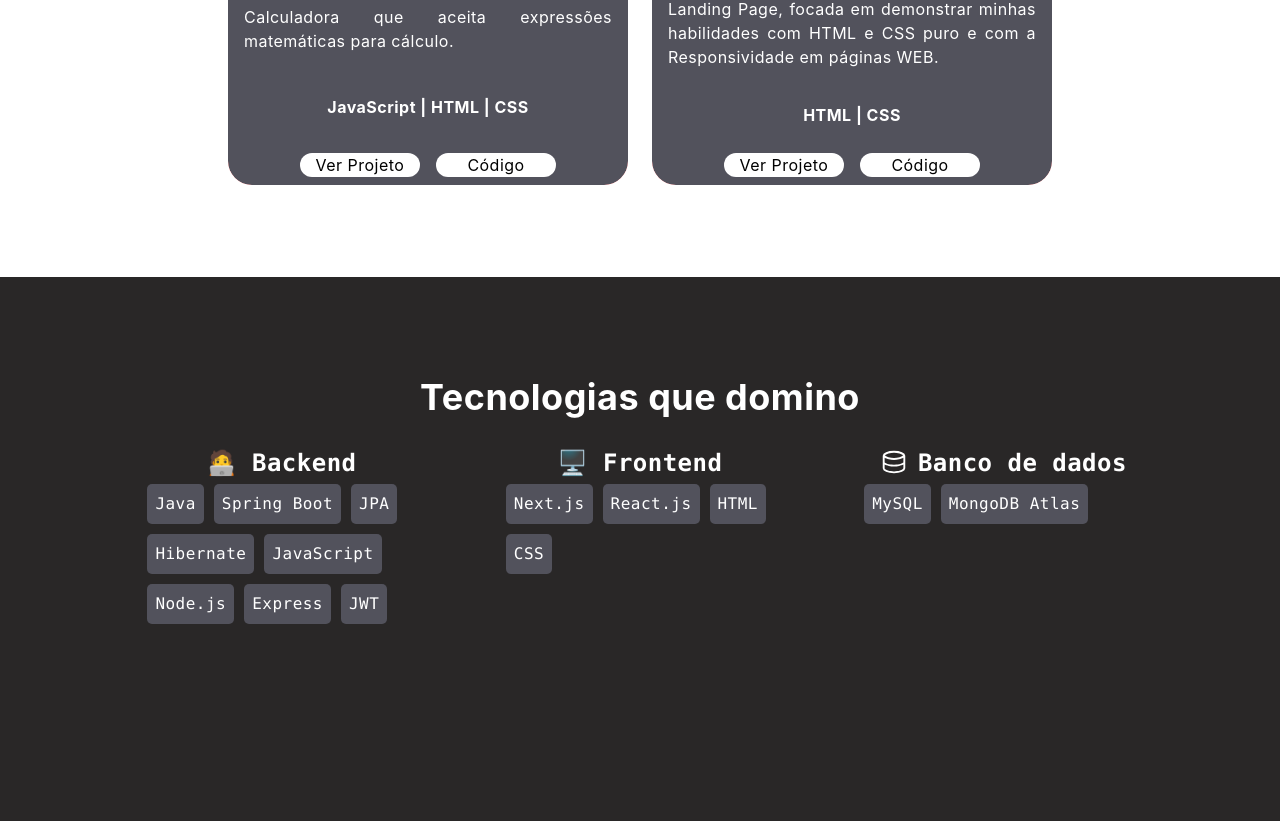
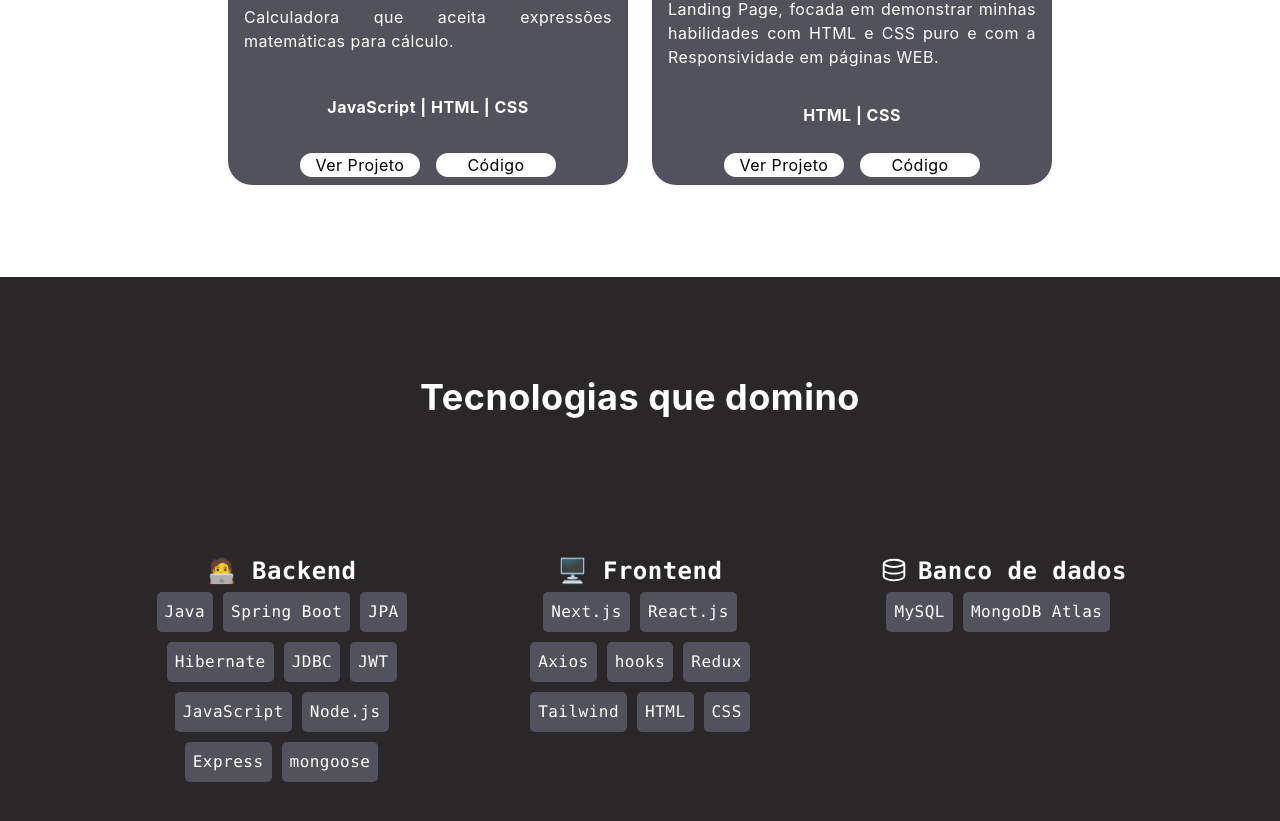
Before and after one commit to Gabriel-Sales-Mendonca/portfolio, a Next.js app: page / in a window 1280 px wide. Shown: the part 1777-2598 px from the top of the page. Before the commit the page ends 2406 px from the top, so only its background shows below. Built offline with nearby package versions, Linux system fonts and the light colour scheme.

Commit message:
refactor(technologies): Adicionei novas tecnologias

```diff
--- a/src/app/globals.css
+++ b/src/app/globals.css
@@ -58,11 +58,11 @@ body {
   @apply bg-white rounded-xl w-30 cursor-pointer text-black hover:bg-blue-700 hover:text-white
 }
 
-.section-technologies > * {
-  @apply mx-[40px] w-[30%]
+.section-technologies > div {
+  @apply mx-[40px] w-[30%] mt-[10%]
 }
 
-.section-technologies > * > h3 {
+.section-technologies > div > h3 {
   @apply text-center
 }
 
--- a/src/app/page.tsx
+++ b/src/app/page.tsx
@@ -162,27 +162,33 @@ export default function Home() {
         </div>
       </section>
 
-      <section id="technologies" className="text-white w-full pt-[100px]">
+      <section id="technologies" className="text-white w-full min-h-screen pt-[100px] flex flex-col">
         <h2 className="text-4xl font-bold m-auto w-1/2 text-center">Tecnologias que domino</h2>
-        <div className="section-technologies flex w-full px-[8%] mt-[30px] font-mono">
+        <div className="section-technologies flex flex-grow w-full px-[8%] mt-[30px] font-mono">
           <div>
             <h3 className="font-bold text-2xl">🧑‍💻 Backend</h3>
-            <div className="show-tec flex flex-wrap">
+            <div className="show-tec flex flex-wrap justify-center">
               <span>Java</span>
               <span>Spring Boot</span>
               <span>JPA</span>
               <span>Hibernate</span>
+              <span>JDBC</span>
+              <span>JWT</span>
               <span>JavaScript</span>
               <span>Node.js</span>
               <span>Express</span>
-              <span>JWT</span>
+              <span>mongoose</span>
             </div>
           </div>
           <div>
             <h3 className="font-bold text-2xl">🖥️ Frontend</h3>
-            <div className="show-tec flex flex-wrap">
+            <div className="show-tec flex flex-wrap justify-center">
               <span>Next.js</span>
               <span>React.js</span>
+              <span>Axios</span>
+              <span>hooks</span>
+              <span>Redux</span>
+              <span>Tailwind</span>
               <span>HTML</span>
               <span>CSS</span>
             </div>
@@ -192,7 +198,7 @@ export default function Home() {
               <svg xmlns="http://www.w3.org/2000/svg" height="30px" viewBox="0 -960 960 960" width="48px" fill="#FFFFFF"><path d="M480-120q-151 0-255.5-46.5T120-280v-400q0-66 105.5-113T480-840q149 0 254.5 47T840-680v400q0 67-104.5 113.5T480-120Zm0-488q86 0 176.5-26.5T773-694q-27-32-117.5-59T480-780q-88 0-177 26t-117 60q28 35 116 60.5T480-608Zm-1 214q42 0 84-4.5t80.5-13.5q38.5-9 73.5-22t63-29v-155q-29 16-64 29t-74 22q-39 9-80 14t-83 5q-42 0-84-5t-80.5-14q-38.5-9-73-22T180-618v155q27 16 61 29t72.5 22q38.5 9 80.5 13.5t85 4.5Zm1 214q48 0 99-8.5t93.5-22.5q42.5-14 72-31t35.5-35v-125q-28 16-63 28.5T643.5-352q-38.5 9-80 13.5T479-334q-43 0-85-4.5T313.5-352q-38.5-9-72.5-21.5T180-402v126q5 17 34 34.5t72 31q43 13.5 94 22t100 8.5Z"/></svg>
               <h3 className="font-bold text-2xl">Banco de dados</h3>
             </div>
-            <div className="show-tec flex flex-wrap">
+            <div className="show-tec flex flex-wrap justify-center">
               <span>MySQL</span>
               <span>MongoDB Atlas</span>
             </div>
```
